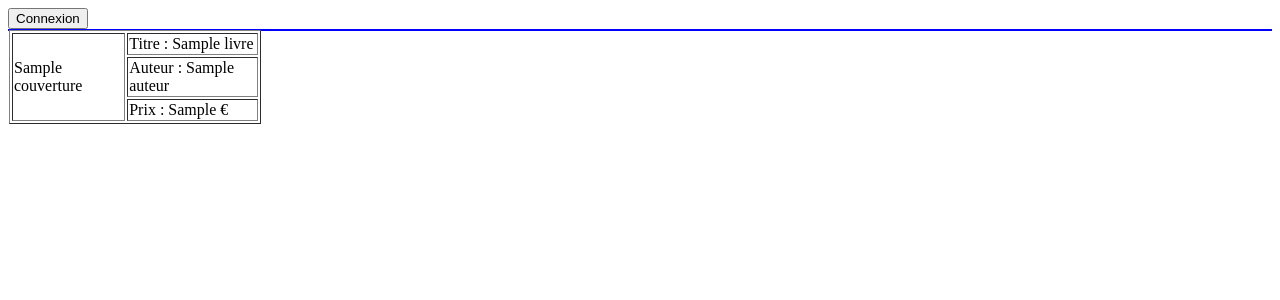
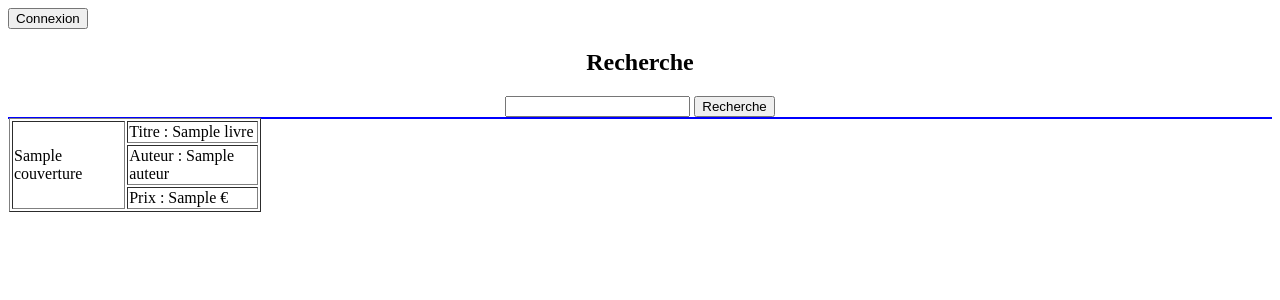
Before and after one commit to fr51/e-book, a Symfony app: template src/AppBundle/Resources/views/accueil.html.twig in a window 1280 px wide. Shown: the top 300 px of the page. Run offline with Twig, Linux system fonts and the light colour scheme; the template is opened without the code that fills it: most values are stand-ins (such as "Sample title", 1, 10 or a date in 2020); some libraries are stand-ins or nearby versions.

Commit message:
modification

```diff
--- a/src/AppBundle/Resources/config/routing.yml
+++ b/src/AppBundle/Resources/config/routing.yml
@@ -13,3 +13,7 @@ details:
 commande:
   path: /commande/{id}
   defaults: {_controller:AppBundle:Default:commande}
+
+accueil:
+  path: /recherche/{lettre}
+  defaults: {_controller:AppBundle:Default:recherche}
--- a/src/AppBundle/Resources/views/accueil.html.twig
+++ b/src/AppBundle/Resources/views/accueil.html.twig
@@ -14,6 +14,15 @@
         <form class="bouton" action="http://localhost/ebook/web/app_dev.php/login" method="POST">
             <input type="submit" name="connexion" value="Connexion" />
         </form>
+    </div>
+    <div>
+    <center>
+        <h2>Recherche</h2>
+        <form method="post" action="accueil.html.twig">
+            <input type="text" name="letre"></input>
+            <input type="submit" value="Recherche" />
+        </form>
+    </center>
     </div>
     <div class="corp">
         {% for livre in livres %}
--- a/src/AppBundle/Resources/views/login.html.twig
+++ /dev/null
@@ -1,6 +0,0 @@
-{% extends "@FOSUser/layout.html.twig" %}
-
-{% block fos_user_content %}
-    {{ include('@FOSUser/Security/login_content.html.twig') }}
-
-{% endblock fos_user_content %}
```
Also changed, not shown: src/AppBundle/Controller/DefaultController.php (+9 -0 lines).
